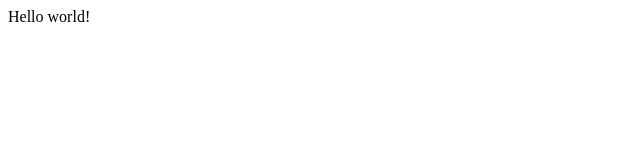
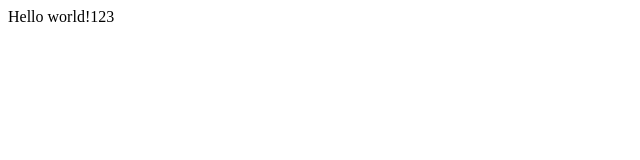
Before and after one commit to gavinup/gavinup.github.io, a Gatsby site: page / in a window 1280 px wide. Shown: the full height of the page, 0-640 px from the left. Built offline with nearby package versions, Linux system fonts and the light colour scheme; Gatsby itself is replaced by a stand-in of ours.

Commit message:
Update index.js

```diff
--- a/src/pages/index.js
+++ b/src/pages/index.js
@@ -1,5 +1,5 @@
 import React from "react"
 
 export default function Home() {
-  return <div>Hello world!</div>
+  return <div>Hello world!123</div>
 }
```
